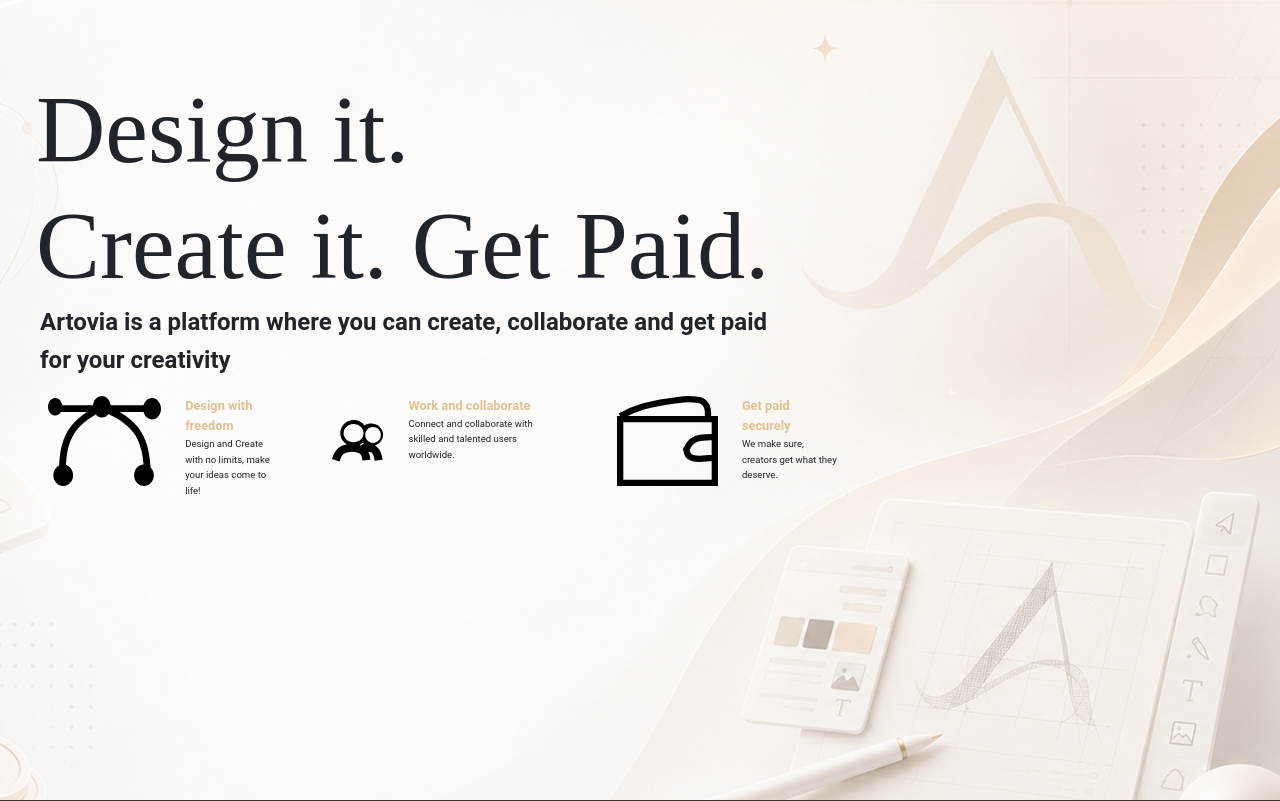
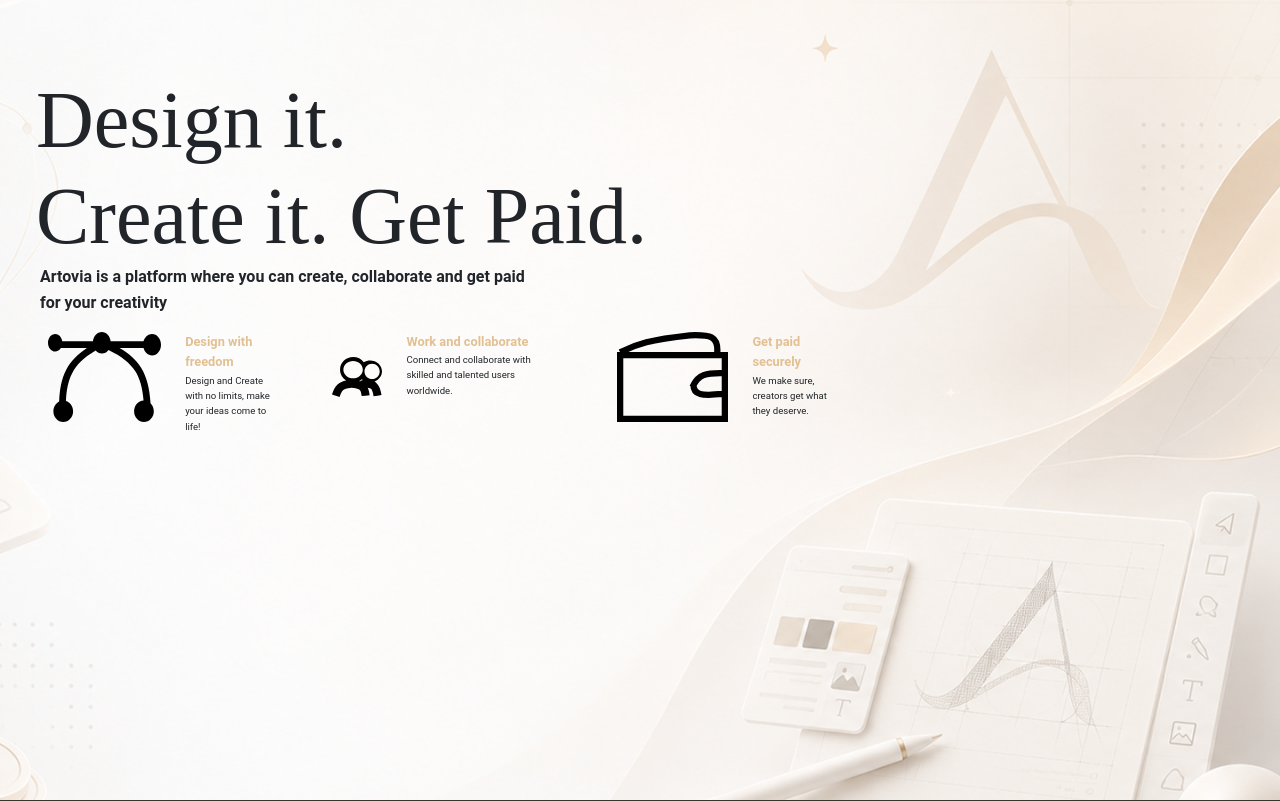
Before and after one commit to mizushino1/finals-project, a PHP site: page /finals-project/index.html in a window 1280 px wide. Shown: the part 68-869 px from the top of the page. Run offline with PHP 8.4, Linux system fonts and the light colour scheme.

Commit message:
icon fix

```diff
--- a/index.html
+++ b/index.html
@@ -37,11 +37,11 @@
                 <div class="col home-bg" style="min-height:100vh">
                     <div class="row">
                         <div class="col-12">
-                            <h1 class="joan fw-light px-4 pt-4 mb-0 mt-5" style="font-size: 96px;">
+                            <h1 class="joan fw-light px-4 pt-4 mb-0 mt-5 header-fluid-home">
                                 Design it. <br>
                                 Create it. Get Paid.
                             </h1>
-                            <p class="ps-4 ms-1 mb-0 roboto fw-bold fs-fluid-md ">Artovia is a platform where you can
+                            <p class="ps-4 ms-1 mb-0 roboto fw-bold fs-fluid-sm ">Artovia is a platform where you can
                                 create,
                                 collaborate and get paid <br> for your creativity
                             </p>
@@ -49,7 +49,7 @@
                         <div class="col-12 col-xl-8">
                             <div class="row">
                                 <div class="col-12 col-md-4 ps-5 my-3 d-flex flex-row">
-                                    <img src="./public/img/connectIcon.svg" class="me-4">
+                                    <img src="./public/img/connectIcon.svg" class="me-4 img-fluid">
                                     <p class="">
                                         <span class="fs-fluid-xs fw-bold theme-font-color">Design with freedom </span><br>
                                         <span class="fs-fluid-xxs">Design and Create with no limits, make your ideas come to life!</span>
@@ -57,7 +57,7 @@
 
                                 </div>
                                 <div class="col-12 col-md-4 ps-5 my-3 d-flex flex-row">
-                                    <img src="./public/img/peopleIcon.svg" class="me-4">
+                                    <img src="./public/img/peopleIcon.svg" class="me-4 img-fluid">
                                     <p class="">
                                         <span class="fs-fluid-xs fw-bold theme-font-color">Work and collaborate  </span><br>
                                         <span class="fs-fluid-xxs">Connect and collaborate with skilled and talented users worldwide.</span>
@@ -65,7 +65,7 @@
 
                                 </div>
                                 <div class="col-12 col-md-4 ps-5 my-3 d-flex flex-row">
-                                    <img src="./public/img/walletIcon.svg" class="me-4">
+                                    <img src="./public/img/walletIcon.svg" class="me-4 img-fluid">
                                     <p class="">
                                         <span class="fs-fluid-xs fw-bold theme-font-color">Get paid securely </span><br>
                                         <span class="fs-fluid-xxs">We make sure, creators get what they deserve.</span>
@@ -73,9 +73,6 @@
 
                                 </div>
                             </div>
-
-                        </div>
-                        <div class="col-6">
 
                         </div>
 
--- a/public/css/main.css
+++ b/public/css/main.css
@@ -77,6 +77,12 @@
 .fs-name {
     font-size: clamp(1.4rem, 2vw, 1.5rem) !important;
 }
+
+.header-fluid-home {
+    font-size: clamp(2.5rem, 5vw + 1rem, 6rem);
+}
+
+
 
 /*Log-in*/
 .auth-card {
```
Also changed, not shown: views/home.php (+9 -15 lines), public/img/peopleIcon.svg, public/img/walletIcon.svg.
